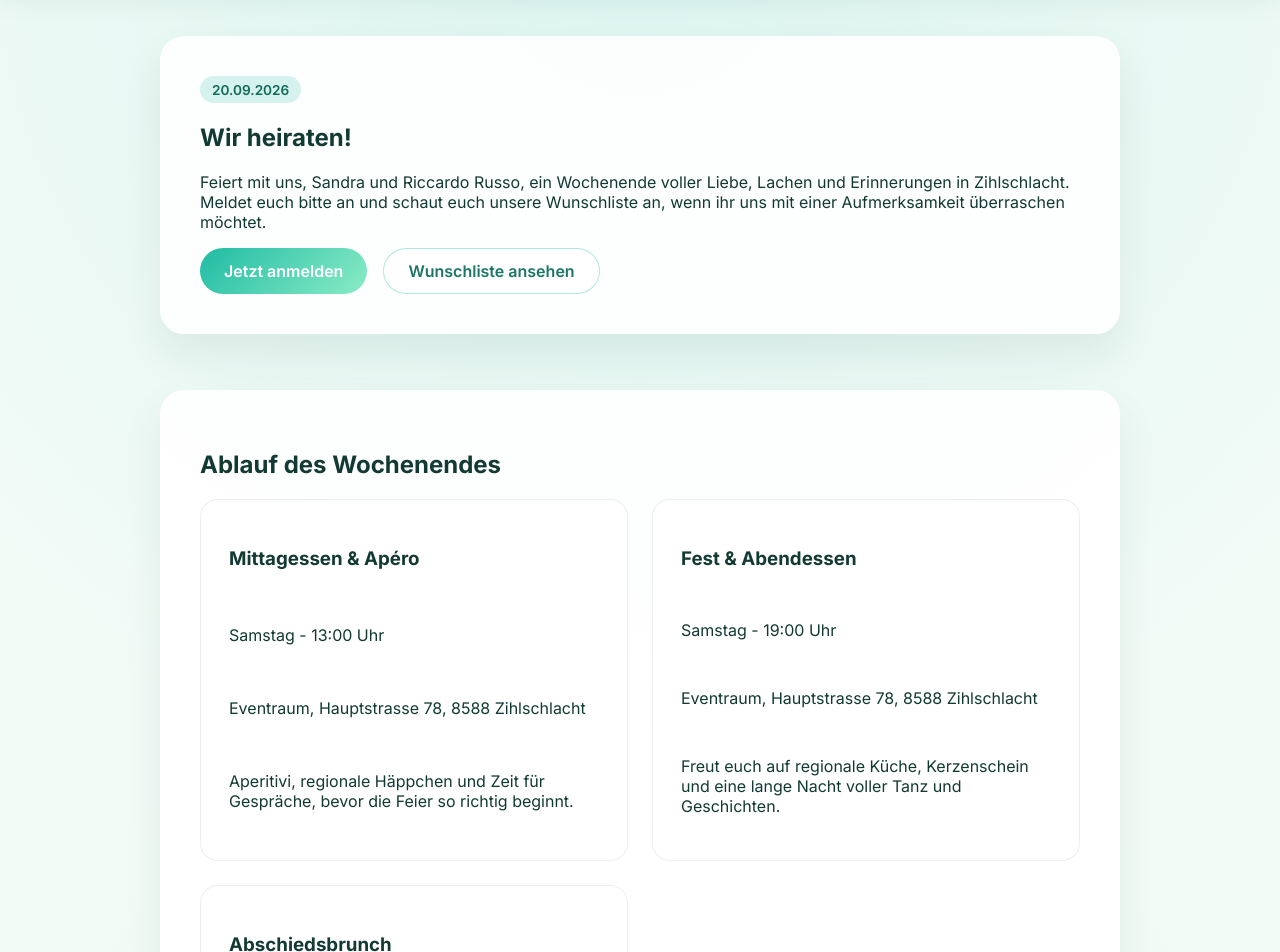
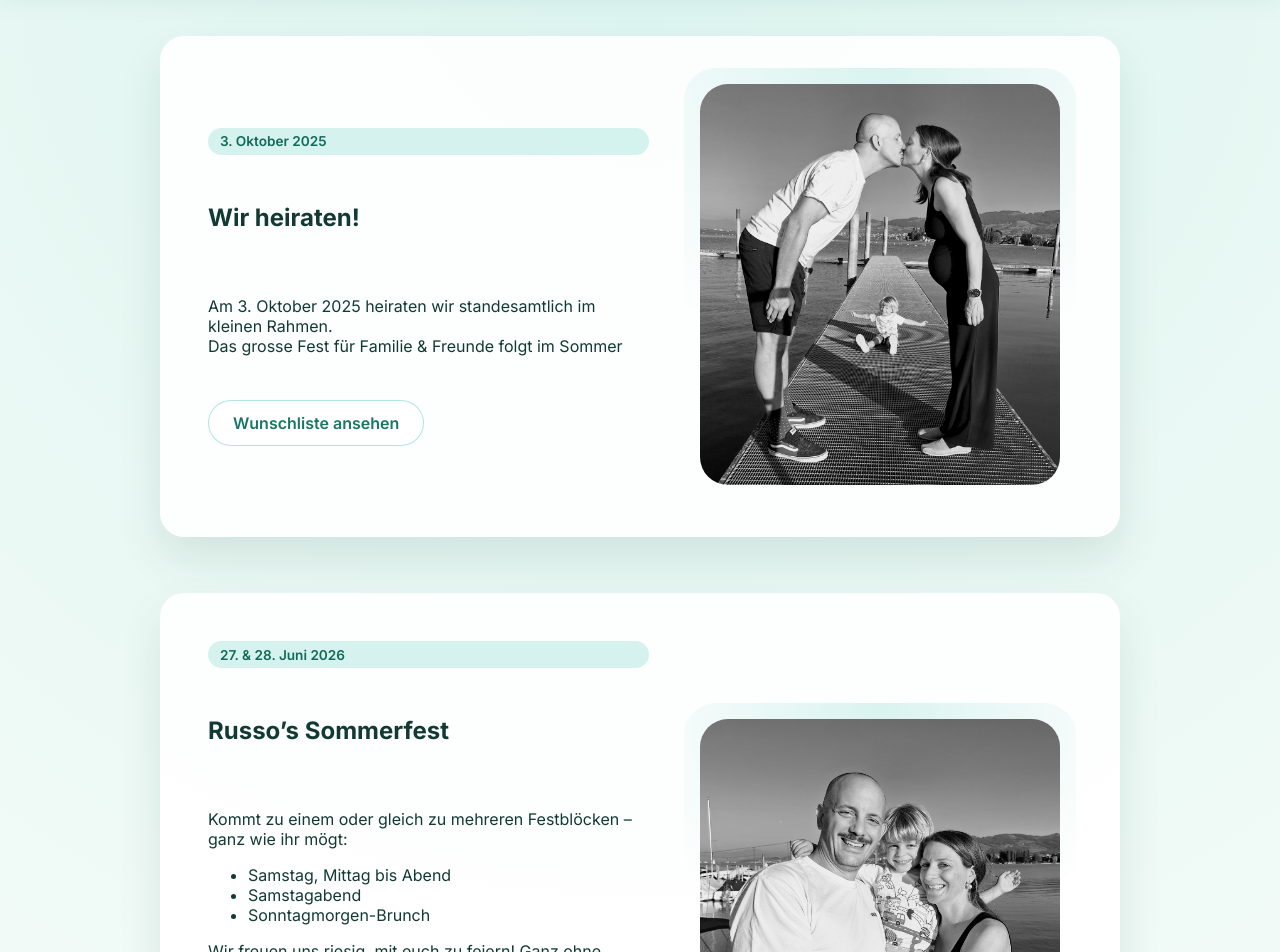
Before and after one commit to russo1337/wedding-page, a Next.js app: page / in a window 1280 px wide. Shown: the part 80-1032 px from the top of the page. Built offline with nearby package versions, Linux system fonts and the light colour scheme.

Commit message:
homepage update

```diff
--- a/app/globals.css
+++ b/app/globals.css
@@ -199,3 +199,52 @@ fieldset legend {
   color: #7f1d1d;
   border-color: rgba(127, 29, 29, 0.18);
 }
+
+.hero {
+  display: grid;
+  gap: 2.5rem;
+  align-items: center;
+  padding: 2.5rem;
+  border-radius: 24px;
+  background: rgba(255, 255, 255, 0.92);
+  box-shadow: 0 22px 44px rgba(18, 58, 50, 0.1);
+}
+
+.hero-text {
+  display: grid;
+  gap: 1.5rem;
+}
+
+.hero-photo {
+  position: relative;
+  width: min(360px, 100%);
+  justify-self: center;
+}
+
+.hero-photo::after {
+  content: "";
+  position: absolute;
+  inset: -16px;
+  border-radius: 32px;
+  background: radial-gradient(circle at top, rgba(31, 187, 164, 0.16), transparent 65%);
+  z-index: 0;
+}
+
+.hero-photo img {
+  position: relative;
+  z-index: 1;
+  width: 100%;
+  height: auto;
+  border-radius: 28px;
+}
+
+@media (min-width: 880px) {
+  .hero {
+    grid-template-columns: 1.15fr 1fr;
+    padding: 3rem;
+  }
+
+  .hero-text {
+    gap: 1.75rem;
+  }
+}
--- a/app/page.js
+++ b/app/page.js
@@ -1,30 +1,71 @@
+import Image from "next/image";
 import Link from "next/link";
 import { weddingEvents } from "@/lib/data";
 
 export default function HomePage() {
   return (
     <>
-      <section>
-        <span className="tag">20.09.2026</span>
+      <section className="hero">
+        <div className="hero-text">
+          <span className="tag">3. Oktober 2025</span>
           <h1>Wir heiraten!</h1>
           <p>
-          Feiert mit uns, Sandra und Riccardo Russo, ein Wochenende voller Liebe, Lachen und Erinnerungen in Zihlschlacht.
-          Meldet euch bitte an und schaut euch unsere Wunschliste an, wenn ihr uns mit einer Aufmerksamkeit überraschen möchtet.
+            Am 3. Oktober 2025 heiraten wir standesamtlich im kleinen Rahmen. <br />
+            Das grosse Fest für Familie & Freunde folgt im Sommer
+          </p>
+          <div className="cta-group">
+            <Link href="/wishlist" className="secondary-button">Wunschliste ansehen</Link>
+          </div>
+        </div>
+        <div className="hero-photo">
+          <Image
+            src="/images/kissing.jpg"
+            alt="Sandra und Riccardo küssend"
+            width={360}
+            height={320}
+            priority
+          />
+        </div>
+      </section>
+
+      <section className="hero">
+        <div className="hero-text">
+          <span className="tag">27. & 28. Juni 2026</span>
+          <h1>Russo’s Sommerfest</h1>
+          <p>
+            Kommt zu einem oder gleich zu mehreren Festblöcken – ganz wie ihr mögt:
+<ul>
+  <li>Samstag, Mittag bis Abend</li>
+  <li>Samstagabend</li>
+  <li>Sonntagmorgen-Brunch</li>
+  </ul>
+
+Wir freuen uns riesig, mit euch zu feiern! Ganz ohne Trauung, weisses Kleid oder klassischen Hochzeitsrahmen – einfach ein Fest mit euch.
+Alle weiteren Infos folgen – haltet euch das Datum frei...
           </p>
           <div className="cta-group">
             <Link href="/register" className="primary-button">Jetzt anmelden</Link>
             <Link href="/wishlist" className="secondary-button">Wunschliste ansehen</Link>
           </div>
+        </div>
+        <div className="hero-photo">
+          <Image
+            src="/images/familie-am-see.jpg"
+            alt="Sandra und Riccardo küssend"
+            width={360}
+            height={320}
+            priority
+          />
+        </div>
       </section>
 
       <section>
-        <h2>Ablauf des Wochenendes</h2>
+        <h2>Ablauf Russo’s Sommerfest</h2>
         <div className="card-grid">
           {weddingEvents.map((event) => (
             <article key={event.id} className="card">
               <h3>{event.title}</h3>
-              <p>{`${event.day} - ${event.time}`}</p>
-              <p>{`${event.location}`}</p>
+              <p>{`${event.day} - ${event.time} - ${event.location}`}</p>
               <p>{event.summary}</p>
             </article>
           ))}
```
Also changed, not shown: public/images/familie-am-see.jpg (added), public/images/kissing.jpg (added). Lines whose indentation alone changed are shown as unchanged.
